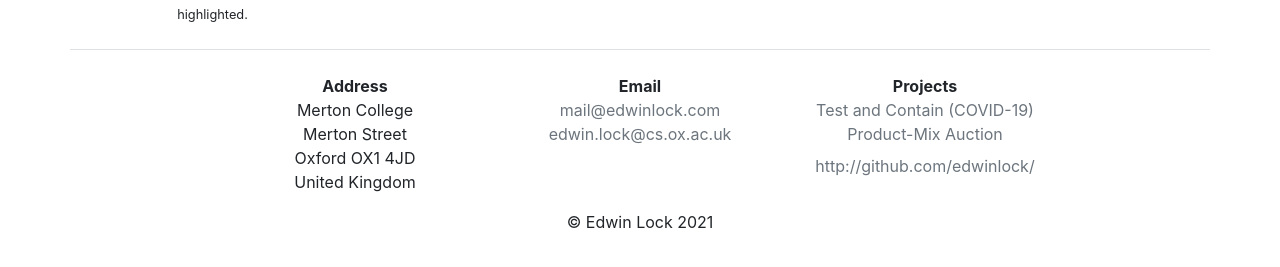
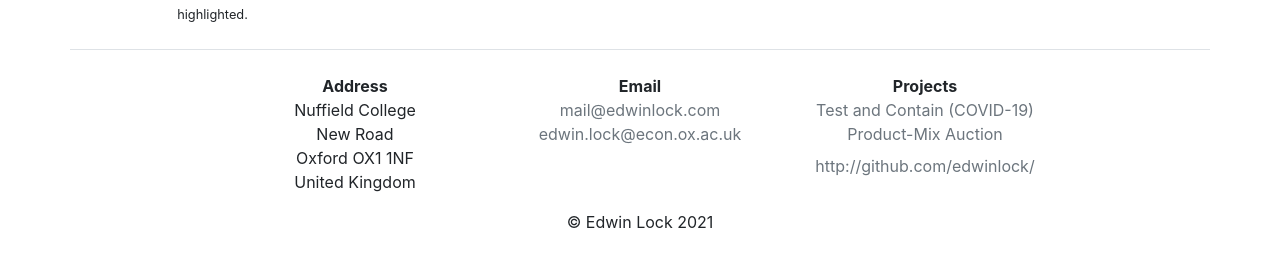
Before and after one commit to michelleg06/m-gonzalezamador.com, a Jekyll site: the page built from contact.md, in a window 1280 px wide. Shown: the part 505-772 px from the top of the page. Built offline with Jekyll 4.4.1, drawn with Linux system fonts in a browser that asks for light colours; nearby versions of some CDN libraries.

Commit message:
minor updates

```diff
--- a/_config.yml
+++ b/_config.yml
@@ -3,18 +3,18 @@
 url: "https://www.edwinlock.com"
 
 fullname: Edwin Lock
-position: Doctoral Candidate
-department: Department of Computer Science
+position: Research Fellow
+department: Nuffield College
 university: University of Oxford
 
-building: Merton College  # optional
-street: Merton Street  # optional
+building: Nuffield College  # optional
+street: New Road  # optional
 city: Oxford  # optional
-postcode: OX1 4JD  # optional
+postcode: OX1 1NF  # optional
 country: United Kingdom  # optional
 
 email: mail@edwinlock.com
-secondary: edwin.lock@cs.ox.ac.uk  # optional
+secondary: edwin.lock@econ.ox.ac.uk  # optional
 
 formurl: https://formspree.io/xzbjkqje
 
```
Also changed, not shown: index.md (+3 -12 lines).
